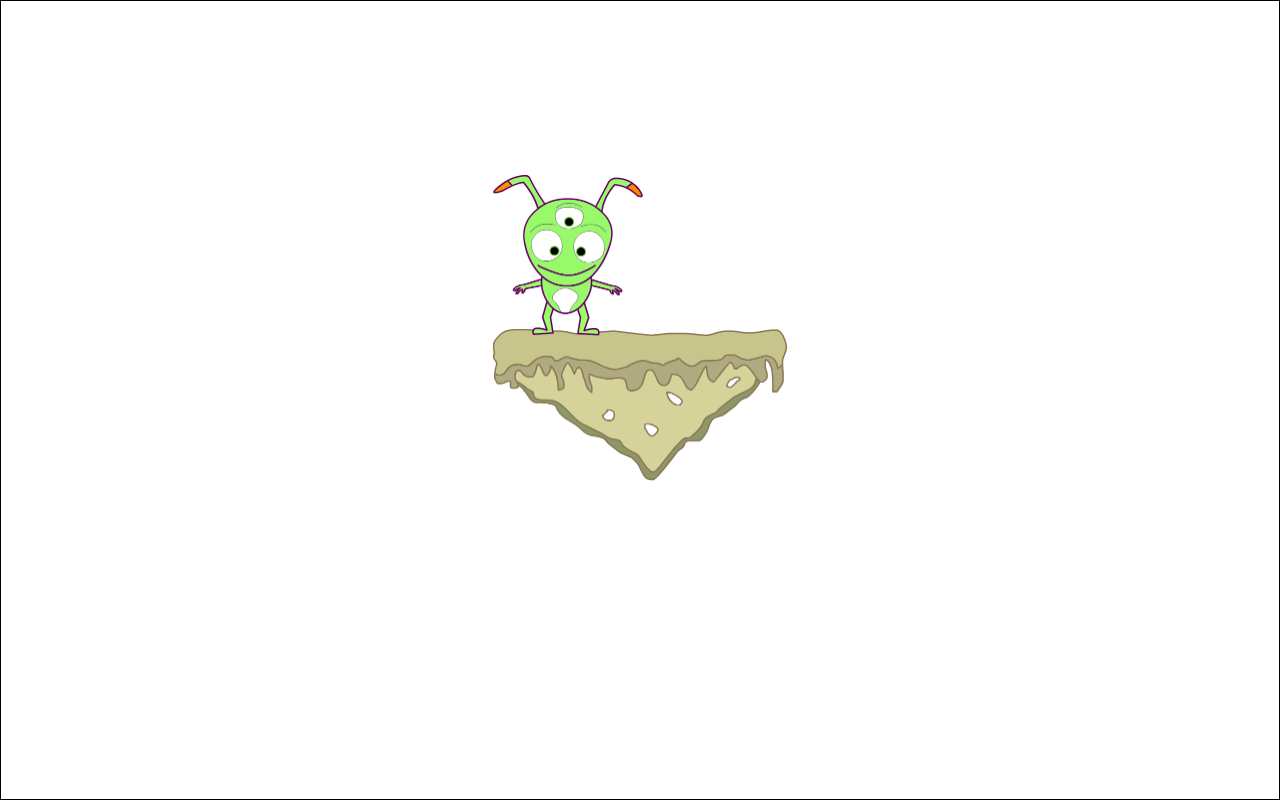
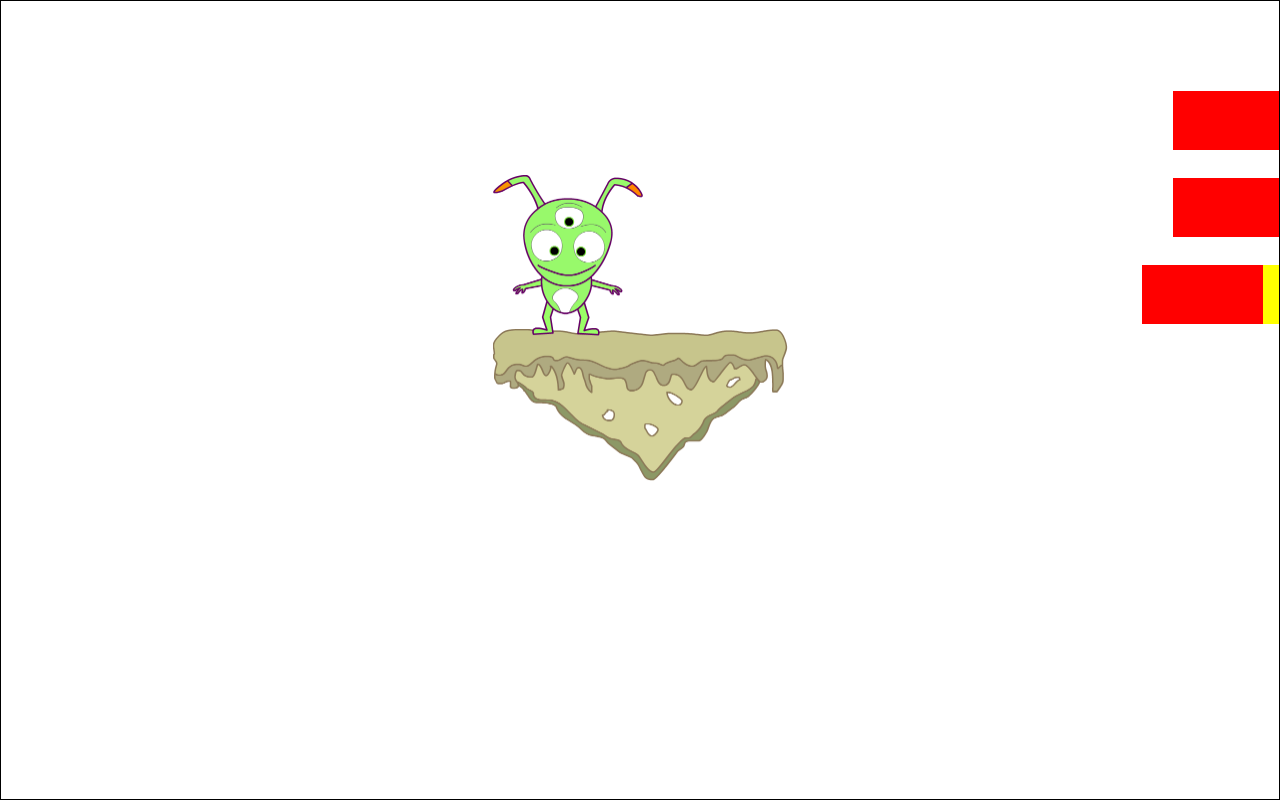
Before and after one commit to gwynncausing/patuti, a Vue app: page / in a window 1280 px wide. Built offline with nearby package versions, Linux system fonts and the light colour scheme.

Commit message:
Update bullet

```diff
--- a/public/index.html
+++ b/public/index.html
@@ -1,15 +1,19 @@
 <!DOCTYPE html>
-<html lang="">
+<html lang="en">
   <head>
-    <meta charset="utf-8">
-    <meta http-equiv="X-UA-Compatible" content="IE=edge">
-    <meta name="viewport" content="width=device-width,initial-scale=1.0">
-    <link rel="icon" href="<%= BASE_URL %>favicon.ico">
+    <meta charset="utf-8" />
+    <meta http-equiv="X-UA-Compatible" content="IE=edge" />
+    <meta name="viewport" content="width=device-width,initial-scale=1.0" />
+    <link rel="icon" href="<%= BASE_URL %>favicon.ico" />
     <title><%= htmlWebpackPlugin.options.title %></title>
   </head>
   <body>
     <noscript>
-      <strong>We're sorry but <%= htmlWebpackPlugin.options.title %> doesn't work properly without JavaScript enabled. Please enable it to continue.</strong>
+      <strong
+        >We're sorry but <%= htmlWebpackPlugin.options.title %> doesn't work
+        properly without JavaScript enabled. Please enable it to
+        continue.</strong
+      >
     </noscript>
     <div id="app"></div>
     <!-- built files will be auto injected -->
--- a/src/App.vue
+++ b/src/App.vue
@@ -1,8 +1,15 @@
 <template>
-  <div id="app" tabindex="0" v-on:keydown="keyDown" @keyup="keyUp">
+  <div
+    id="app"
+    tabindex="0"
+    v-on:keydown="keyDown"
+    @keyup="keyUp"
+    @mousemove="mousemove"
+  >
     <div id="patuti">
       <div id="space">
         <div
+          ref="character"
           id="character"
           :style="{
             left: characterLocation + 'px',
@@ -16,12 +23,21 @@
         <div id="area"></div>
       </div>
 
-      <!-- <ul class="bullet-right-list">
-        <li class="bullet-y bullet-y-1"></li>
-        <li class="bullet-y"></li>
-        <li class="bullet-y"></li>
-      </ul> -->
-
+      <ul class="bullet-right-list">
+        <li class="bullet-y">
+          <div class="bullet"></div>
+        </li>
+        <li class="bullet-y">
+          <div class="bullet"></div>
+        </li>
+        <li class="bullet-y">
+          <div
+            ref="bullet"
+            class="bullet"
+            :class="{ active: bullets.bullet1.isShoot }"
+          ></div>
+        </li>
+      </ul>
       <!-- <div class="bullet-y"></div> -->
       <!-- <div class="bullet-x"></div> -->
     </div>
@@ -34,6 +50,8 @@ export default {
   name: "App",
   data() {
     return {
+      mousePositionX: 0,
+      mousePositionY: 0,
       defaultHeight: 161.5,
       defaultWidth: 150,
       height: 161.5,
@@ -44,11 +62,12 @@ export default {
       docked: false,
       speed: 200,
       speedList: {
-        speedWalk: 100,
+        speedWalk: 30,
         speedIdle: 200,
-        speedJump: 200,
+        speedJump: 50,
         speedJump2: 400,
-        speedDock: 100,
+        speedJump3: 600,
+        speedDock: 50,
       },
       walkPixels: 10,
       currentAction: 0,
@@ -59,11 +78,6 @@ export default {
         jump: 3,
         dock: 4,
       },
-      // 0 - idle
-      // 1 left
-      // 2 right
-      // 3 jump
-      // 4 dock
       actionIteration: 0,
       actionImagesList: [
         ["idle-1.png", "idle-2.png"],
@@ -140,9 +154,34 @@ export default {
           },
         ],
       ],
+      bullets: {
+        bulletNumber: "bullet1",
+        bullet1: {
+          isShoot: true,
+          delay: Math.floor(Math.random() * 10),
+          x: 0,
+          y: 0,
+          height: 59,
+          width: 121,
+        },
+      },
     };
   },
   methods: {
+    bulletShoot() {
+      setInterval(() => {
+        // if (!this.bullets.bullet1.reachedDestination) {
+        //   this.bullets.bullet1.isShoot = !this.bullets.bullet1.isShoot;
+        //   this.bullets.bullet1.reachedDestination = true;
+        // }
+        if (!this.bullets.bullet1.isShoot || this.bullets.bullet1.x < 20) {
+          this.bullets.bullet1.isShoot = !this.bullets.bullet1.isShoot;
+        }
+        // console.log(this.$refs.bullet.getBoundingClientRect().left);
+        // console.log(this.bullets.bullet1.x);
+        // console.log(this.$refs.bullet);
+      }, 200);
+    },
     idleAction() {
       this.currentAction = this.actionList.idle;
       this.actionIteration = 0;
@@ -155,7 +194,7 @@ export default {
       this.speed = 200;
     },
     action: function () {
-      this.intervalid1 = setTimeout(() => {
+      setTimeout(() => {
         let act =
           this.actionImagesList[this.currentAction][this.actionIteration];
 
@@ -198,6 +237,10 @@ export default {
 
         // JUMP
         else if (this.currentAction === this.actionList.jump) {
+          if (this.actionIteration === 3)
+            this.speed = this.speedList.speedJump2;
+          if (this.actionIteration === 6)
+            this.speed = this.speedList.speedJump3;
           if (
             this.actionIteration <
             this.actionImagesList[this.currentAction].length - 1
@@ -222,6 +265,27 @@ export default {
           } else {
             this.idleAction();
           }
+        }
+
+        let character = {
+          width: this.$refs.character.clientWidth,
+          height: this.$refs.character.clientHeight,
+          x: this.$refs.character.getBoundingClientRect().left,
+          y: this.$refs.character.getBoundingClientRect().top,
+        };
+
+        this.bullets.bullet1.x = this.$refs.bullet.getBoundingClientRect().left;
+        this.bullets.bullet1.y = this.$refs.bullet.getBoundingClientRect().top;
+
+        let bullet = this.bullets.bullet1;
+        if (
+          character.x < bullet.x + bullet.width &&
+          character.x + character.width > bullet.x &&
+          character.y < bullet.y + bullet.height &&
+          character.y + character.height > bullet.y
+        ) {
+          // this.bullets.bullet1.isShoot = !this.bullets.bullet1.isShoot;
+          console.log("game over");
         }
 
         this.action();
@@ -271,9 +335,16 @@ export default {
           break;
       }
     },
+    mousemove(event) {
+      var x = event.pageX;
+      var y = event.pageY;
+      this.mousePositionX = window.innerWidth - x;
+      this.mousePositionY = y;
+    },
   },
   created() {
     this.action();
+    this.bulletShoot();
   },
 };
 </script>
--- a/src/styles/game.scss
+++ b/src/styles/game.scss
@@ -8,6 +8,7 @@
   height: 100vh;
   border: 1px solid black;
   overflow: hidden;
+  position: relative;
 }
 
 #space {
@@ -42,21 +43,30 @@
 .bullet-right-list {
   list-style: none;
   position: absolute;
-  right: -15px;
-  top: 125px;
+  right: 0px;
+  top: 90px;
+  margin-right: -15px;
 }
 
-.bullet-y {
-  position: relative;
+li {
   width: 121.5px;
   height: 59px;
   background-color: yellow;
-  margin-bottom: 40px !important;
-}
+  margin-bottom: 28px !important;
+  position: relative;
 
-.bullet-y-1 {
-  animation: bullet-shoot 2s;
-  animation-delay: 1s;
+  .bullet {
+    width: 121.5px;
+    height: 59px;
+    background-color: red;
+    position: absolute;
+    right: 0px;
+
+    &.active {
+      animation-name: shoot;
+      animation-duration: 5s;
+    }
+  }
 }
 
 .bullet-x {
@@ -65,12 +75,12 @@
   background-color: yellow;
 }
 
-@keyframes bullet-shoot {
+@keyframes shoot {
   0% {
-    left: 0px;
+    right: 0px;
   }
   100% {
-    left: -1000px;
+    right: 100vw;
   }
 }
 
@@ -78,14 +88,14 @@
   0% {
     bottom: 145px;
   }
-  28% {
+  5% {
     bottom: 145px;
   }
   70% {
-    bottom: 200px;
+    bottom: 250px;
   }
   80% {
-    bottom: 200px;
+    bottom: 250px;
   }
   95% {
     bottom: 145px;
```
